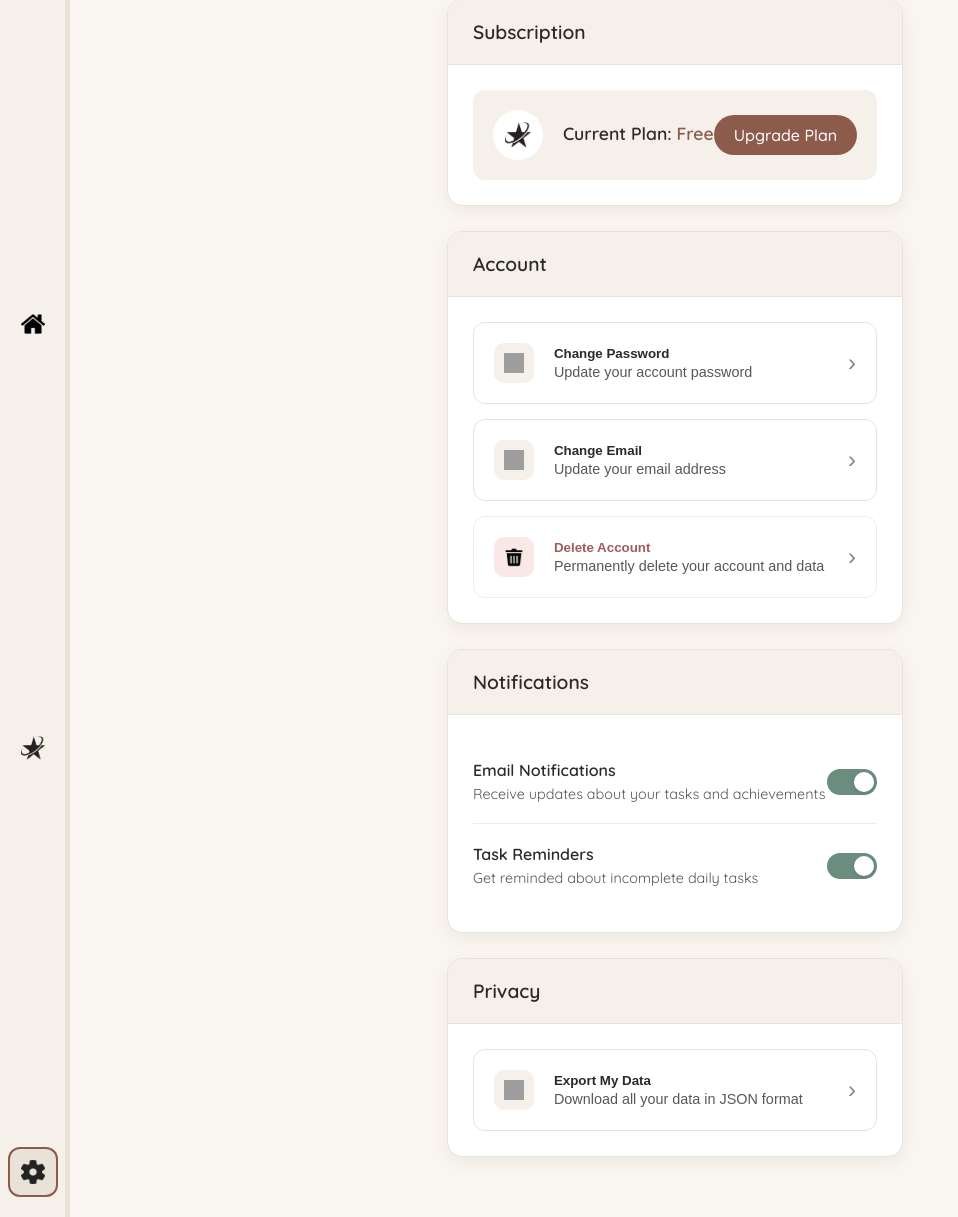
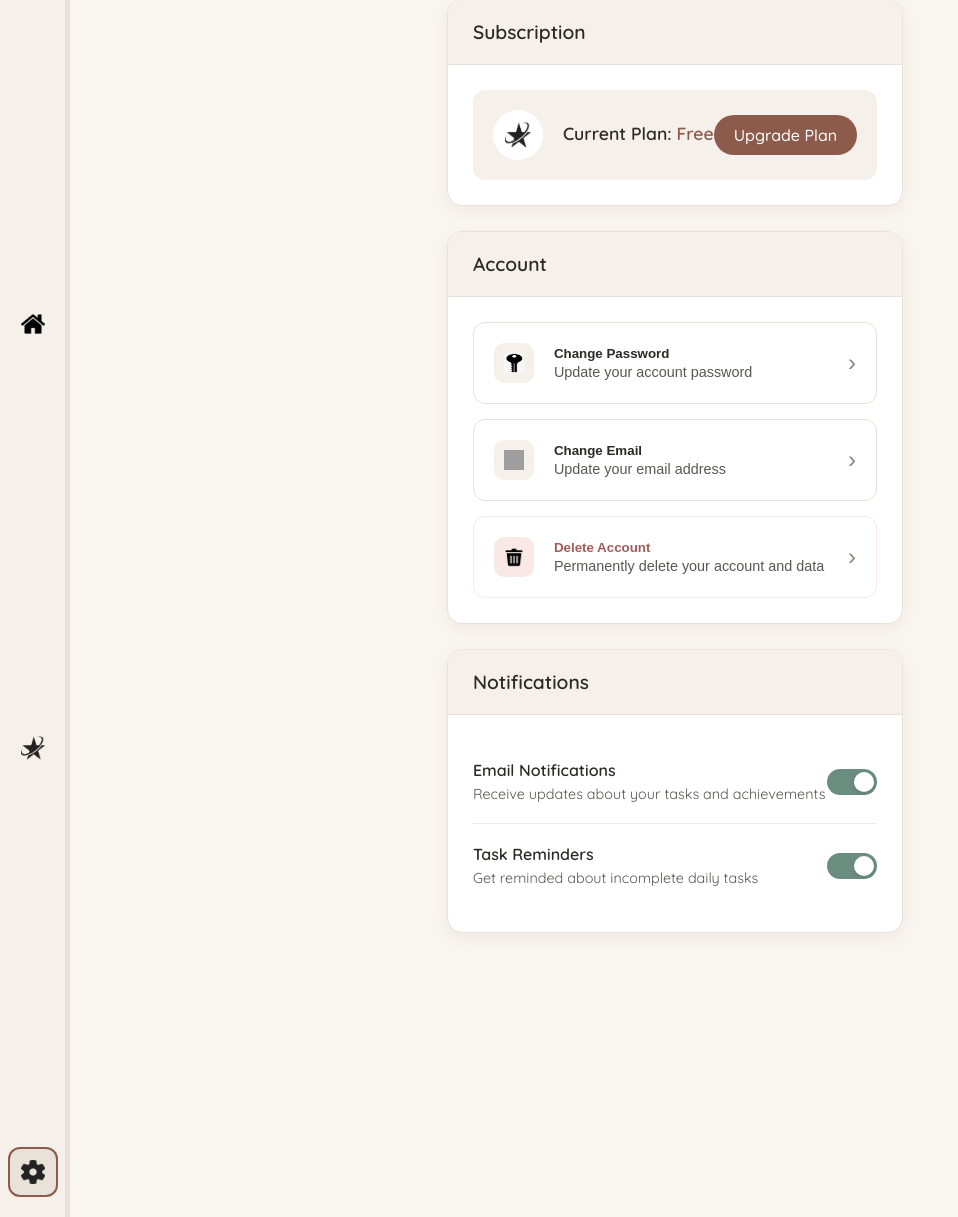
Before and after one commit to JorgeCsstro/Habitus, a PHP site: page /habitus_zone/pages/settings.php in a window 1280 px wide. Shown: the part 994-2211 px from the top of the page, without its empty margins (0-958 px from the left). Run offline with PHP 8.4, Linux system fonts and the light colour scheme; a user stored in the database is signed in; data comes from the database, SQL or seed files in the repository; data that the repository does not hold is empty; grey boxes are pictures that could not be loaded.

Commit message:
Habitus: Settings changes

```diff
--- a/js/settings.js
+++ b/js/settings.js
@@ -433,33 +433,6 @@ function updateNotificationPreference(type, enabled) {
 }
 
 /**
- * Export user data
- */
-function exportUserData() {
-    showNotification('Preparing your data export...');
-
-    fetch('../php/api/user/export_data.php')
-        .then(response => response.blob())
-        .then(blob => {
-            // Create download link
-            const url = window.URL.createObjectURL(blob);
-            const a = document.createElement('a');
-            a.href = url;
-            a.download = `habitus_zone_data_${Date.now()}.json`;
-            document.body.appendChild(a);
-            a.click();
-            window.URL.revokeObjectURL(url);
-            a.remove();
-
-            showNotification('Data exported successfully');
-        })
-        .catch(error => {
-            console.error('Error:', error);
-            showNotification('Error exporting data', 'error');
-        });
-}
-
-/**
  * Show notification
  * @param {string} message - Notification message
  * @param {string} type - Notification type (success, error, warning, info)
--- a/pages/settings.php
+++ b/pages/settings.php
@@ -179,7 +179,7 @@ $themes = [
                     <div class="settings-group">
                         <button class="setting-button" onclick="showChangePasswordModal()">
                             <span class="button-icon">
-                                <img src="../images/icons/lock.webp" alt="Password">
+                                <img src="../images/icons/key-icon-light.webp" alt="Password">
                             </span>
                             <div class="button-text">
                                 <span class="button-title">Change Password</span>
@@ -233,23 +233,6 @@ $themes = [
                             <input type="checkbox" id="task-reminders" checked onchange="toggleTaskReminders(this.checked)">
                             <span class="toggle-switch"></span>
                         </label>
-                    </div>
-                </div>
-
-                <!-- Privacy Section -->
-                <div class="settings-section">
-                    <h2>Privacy</h2>
-                    <div class="settings-group">
-                        <button class="setting-button" onclick="exportUserData()">
-                            <span class="button-icon">
-                                <img src="../images/icons/download.webp" alt="Export">
-                            </span>
-                            <div class="button-text">
-                                <span class="button-title">Export My Data</span>
-                                <span class="button-description">Download all your data in JSON format</span>
-                            </div>
-                            <span class="button-arrow">›</span>
-                        </button>
                     </div>
                 </div>
             </div>
```
Also changed, not shown: images/icons/key-icon-light.webp (added).
